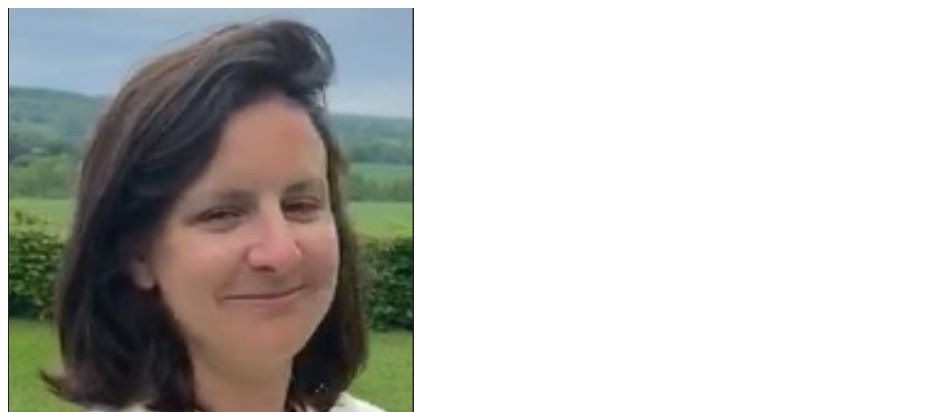
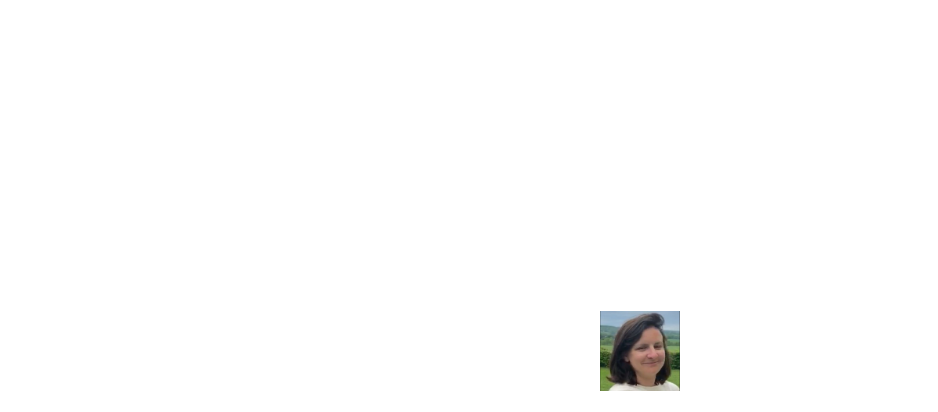
Before and after one commit to GregPoth/git101, a plain HTML site: page index.html in a window 1280 px wide. Shown: the top 412 px of the page, without its empty margins (0-938 px from the left). Drawn offline with Linux system fonts and the light colour scheme.

Commit message:
centered the elements

```diff
--- a/index.html
+++ b/index.html
@@ -1,9 +1,12 @@
 <!DOCTYPE html>
 <html>
 	<head>
-		<body>
-			<img src="zeloui cheum.jpg" alt="">
+		<link rel="stylesheet" href="style.css">
+	</head>
+	<body>
+		<div id="container">
+			<img src="zeloui cheum.jpg" id="logo"alt="">
 			<h1>Coming soon... Le Wagon</h1>
-		</body>
-	</head>
+		</div>
+	</body>
 </html>
--- a/style.css
+++ b/style.css
@@ -0,0 +1,18 @@
+body {
+	font-family: Helvetica;
+	font-size: 20px;
+	margin :0;
+}
+
+#logo {
+	height: 80px;
+	width: 80px;
+}
+
+#container {
+	display: flex;
+	align-items: center;
+	justify-content: center;
+	height: 100vh;
+	flex-direction: column;
+}
```
